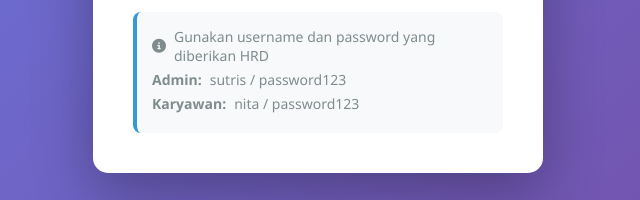
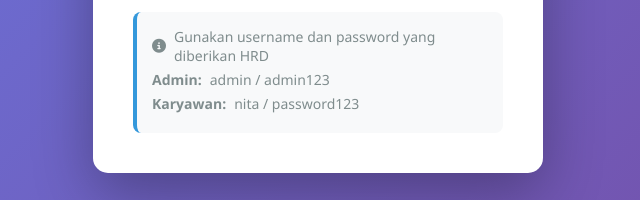
Before and after one commit to dihyaelkahf-droid/AlFurqon-Attendance-System--AFAS, a plain HTML site: page index.html in a window 1280 px wide. Shown: the part 520-720 px from the top of the page, 322-962 px from the left. Drawn offline with Linux system fonts and the light colour scheme.

Commit message:
Update index.html

```diff
--- a/index.html
+++ b/index.html
@@ -33,7 +33,7 @@
 
                 <div class="login-info">
                     <p><i class="fas fa-info-circle"></i> Gunakan username dan password yang diberikan HRD</p>
-                    <p><strong>Admin:</strong> sutris / password123</p>
+                    <p><strong>Admin:</strong> admin / admin123</p>
                     <p><strong>Karyawan:</strong> nita / password123</p>
                 </div>
             </form>
```
